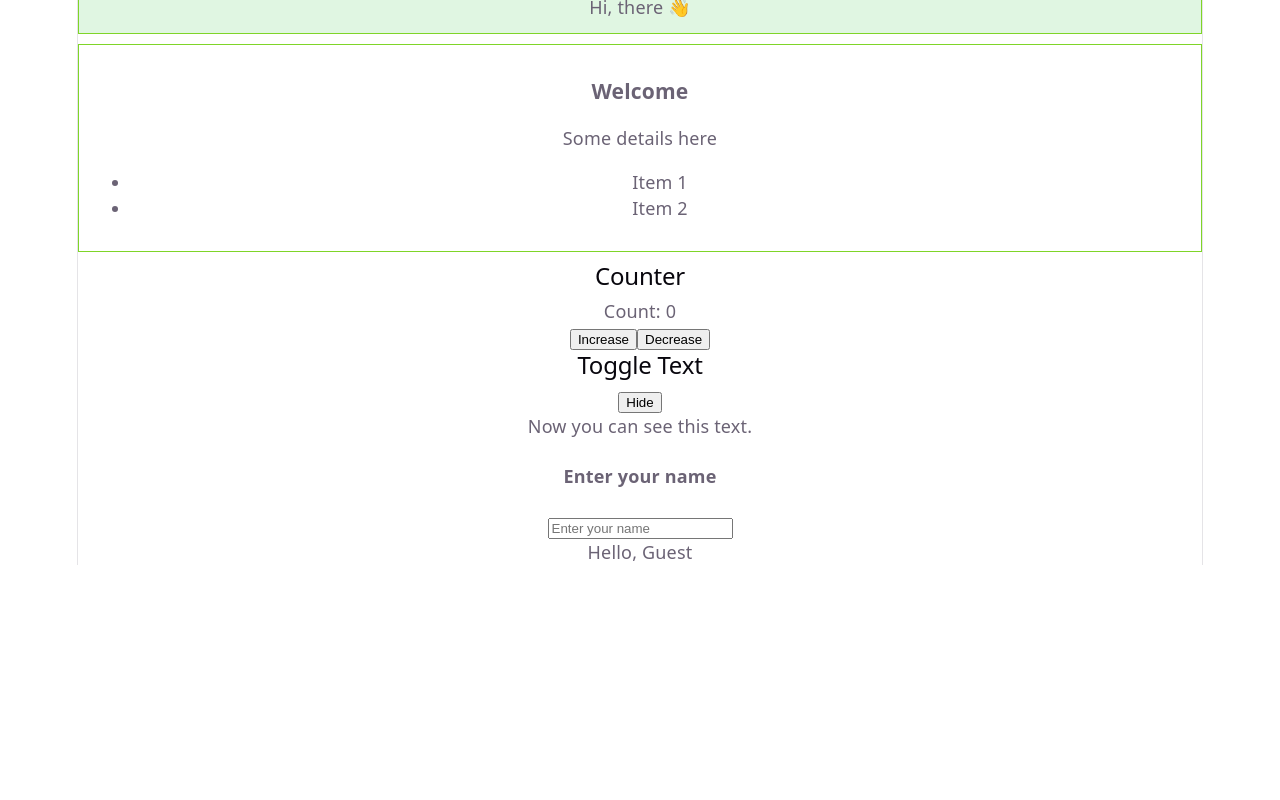
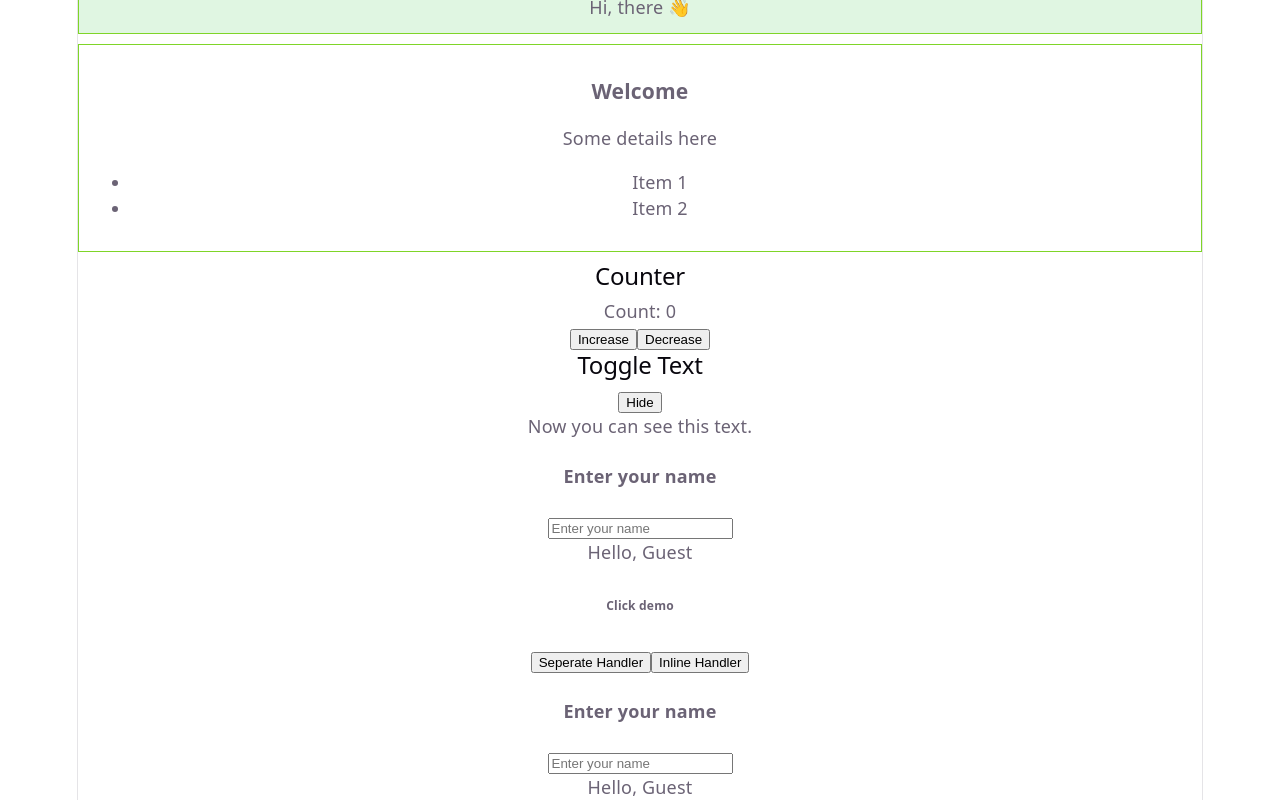
Before and after one commit to saikrishnagalla38-ux/SW_CSE_B1.4_Internship-, a React (Vite) app in the folder SW_CSE_B1.4_INTERSHIP-/day 13/day/: page / in a window 1280 px wide. Shown: the part 659-1459 px from the top of the page. Before the commit the page ends 1224 px from the top, so only its background shows below. Built offline with nearby package versions, Linux system fonts and the light colour scheme.

Commit message:
Event Handling ex2

```diff
--- a/SW_CSE_B1.4_INTERSHIP-/day 13/day/src/App.jsx
+++ b/SW_CSE_B1.4_INTERSHIP-/day 13/day/src/App.jsx
@@ -9,6 +9,9 @@
 import Counter from "./components/State";
 import ToggleText from "./components/StateTwo";
 import NameInput from "./components/StateThree";
+
+import ClickDemo from "./components/EventHandling";
+import FormDemo from "./components/EventHandlingTwo";
 
 const name = "Amay";
 const isLoggedIn = false;
@@ -48,6 +51,9 @@
       <ToggleText />
 
       <NameInput />
+
+      <ClickDemo/>
+      <FormDemo/>
     </>
 
   )
--- /dev/null
+++ b/SW_CSE_B1.4_INTERSHIP-/day 13/day/src/components/EventHandlingTwo.jsx
@@ -0,0 +1,19 @@
+import { useState } from 'react';
+
+function NameInput() {
+    // name is a state
+    const [name, setName] = useState("");
+
+    return(
+        <div>
+            <h4>Enter your name</h4>
+            <input type="text"
+            value={name}
+            placeholder="Enter your name"
+            onChange = {(e) => setName(e.target.value)}
+            />
+            <p>Hello, {name || "Guest"}</p>
+        </div>
+    );
+}
+export default NameInput;
```
